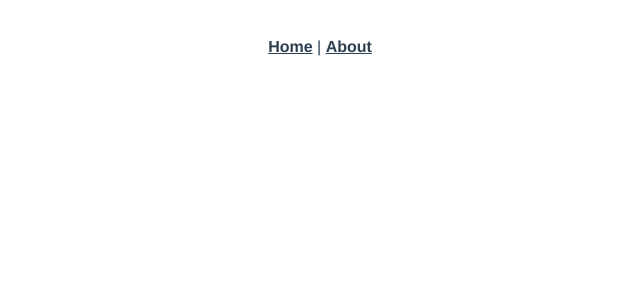
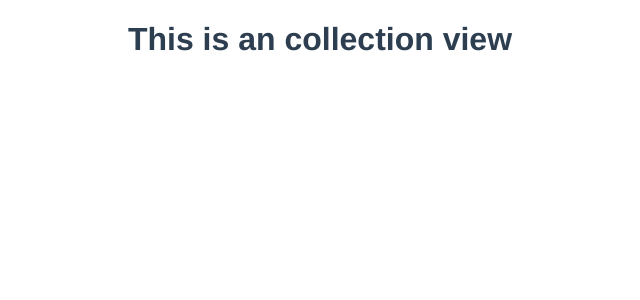
Before and after one commit to DE-labtory/hatchout-web, a Vue app: page /collection in a window 1280 px wide. Shown: the top 300 px of the page, without its empty margins (320-960 px from the left). Built offline with nearby package versions, Linux system fonts and the light colour scheme.

Commit message:
feat: init collection view

```diff
--- a/src/App.vue
+++ b/src/App.vue
@@ -1,9 +1,5 @@
 <template>
   <div id="app">
-    <div id="nav">
-      <router-link to="/">Home</router-link> |
-      <router-link to="/about">About</router-link>
-    </div>
     <router-view/>
   </div>
 </template>
--- a/src/router.ts
+++ b/src/router.ts
@@ -14,12 +14,12 @@ export default new Router({
       component: Home,
     },
     {
-      path: '/about',
-      name: 'about',
+      path: '/collection',
+      name: 'collection',
       // route level code-splitting
       // this generates a separate chunk (about.[hash].js) for this route
       // which is lazy-loaded when the route is visited.
-      component: () => import(/* webpackChunkName: "about" */ './views/About.vue'),
+      component: () => import(/* webpackChunkName: "about" */ './views/Collection.vue'),
     },
   ],
 });
--- a/src/views/About.vue
+++ /dev/null
@@ -1,5 +0,0 @@
-<template>
-  <div class="about">
-    <h1>This is an about page</h1>
-  </div>
-</template>
--- /dev/null
+++ b/src/views/Collection.vue
@@ -0,0 +1,5 @@
+<template>
+  <div>
+    <h1>This is an collection view</h1>
+  </div>
+</template>
--- a/src/views/Home.vue
+++ b/src/views/Home.vue
@@ -1,18 +1,12 @@
 <template>
   <div class="home">
-    <img alt="Vue logo" src="../assets/logo.png">
-    <HelloWorld msg="Welcome to Your Vue.js + TypeScript App"/>
+    <h1>This is an home view</h1>
   </div>
 </template>
 
 <script lang="ts">
 import { Component, Vue } from 'vue-property-decorator';
-import HelloWorld from '@/components/HelloWorld.vue'; // @ is an alias to /src
 
-@Component({
-  components: {
-    HelloWorld,
-  },
-})
+@Component
 export default class Home extends Vue {}
 </script>
```
